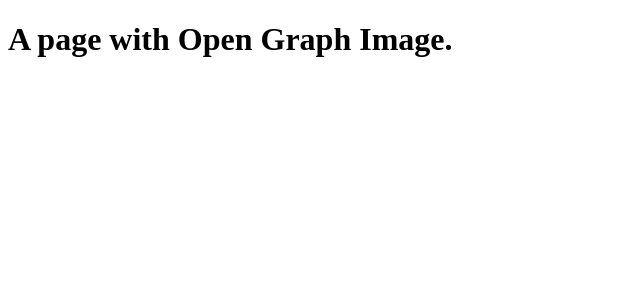
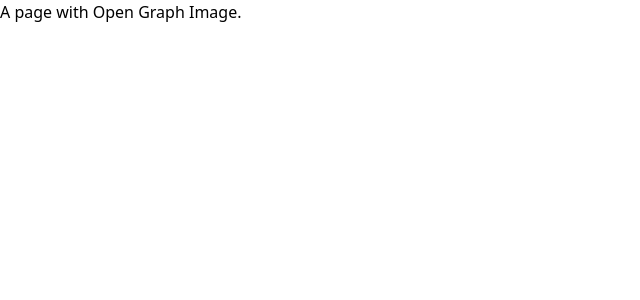
Before and after one commit to lovelliu/og-image-generator, a Next.js app: page / in a window 1280 px wide. Shown: the top 300 px of the page, without its empty margins (0-640 px from the left). Built offline with nearby package versions, Linux system fonts and the light colour scheme.

Commit message:
feat: add app component

```diff
--- /dev/null
+++ b/pages/_app.tsx
@@ -0,0 +1,9 @@
+import type { AppProps } from 'next/app'
+
+import '../styles/global.css'
+
+function MyApp({ Component, pageProps }: AppProps) {
+  return <Component {...pageProps} />
+}
+
+export default MyApp
```
